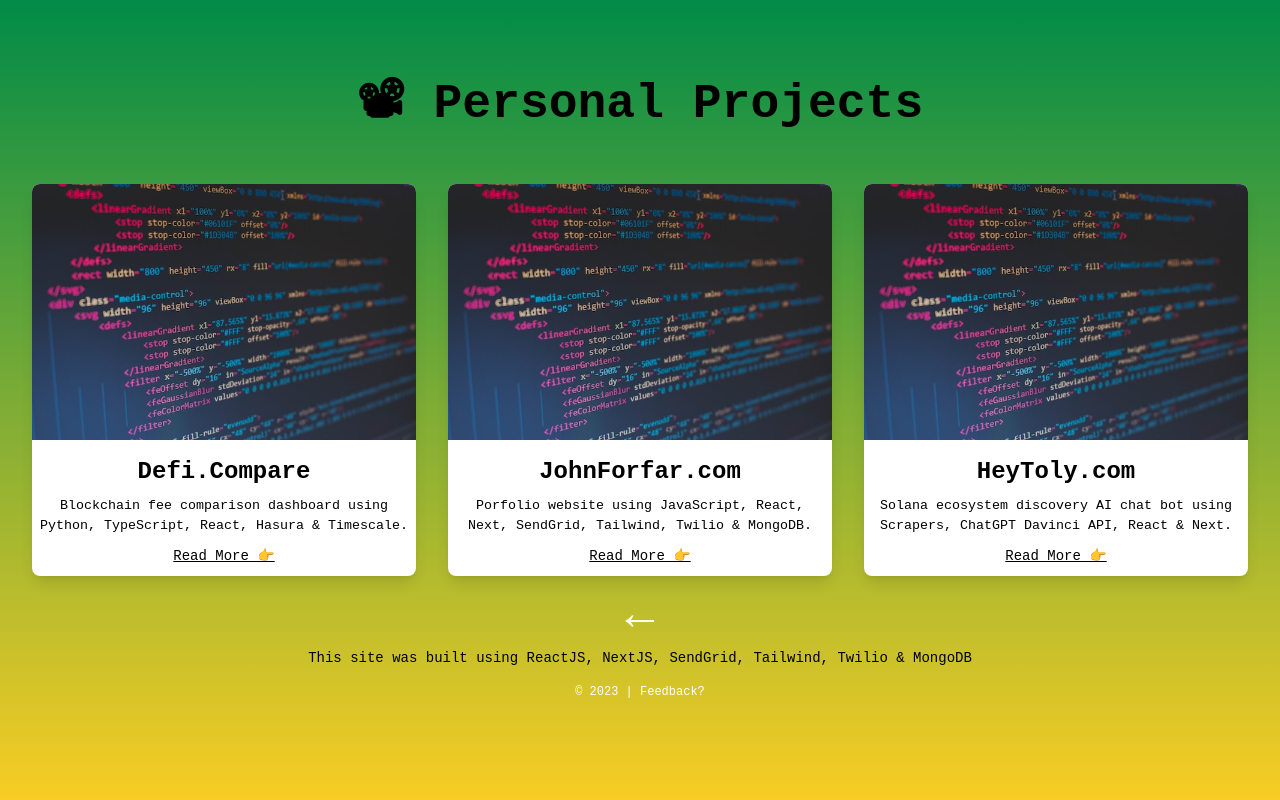
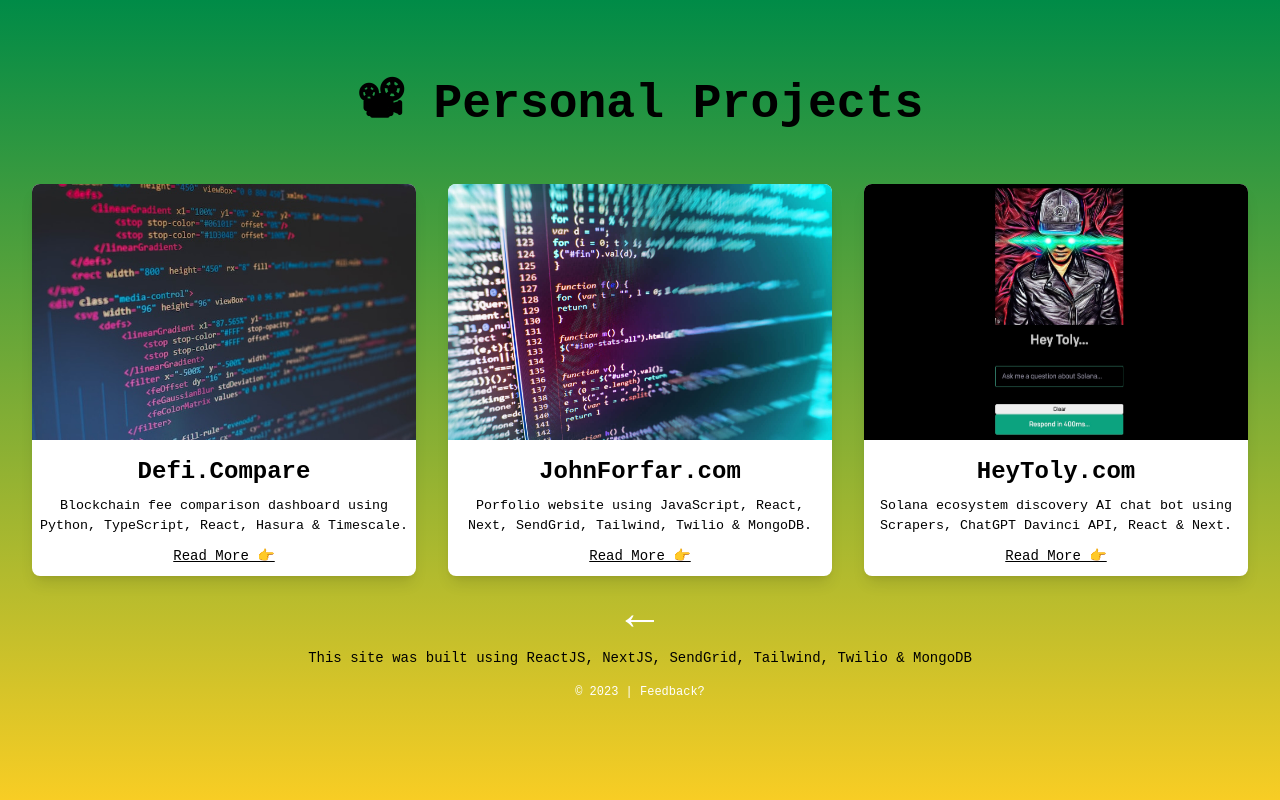
Before and after one commit to johnforfar/john-forfar-portfolio, a Next.js app: page /projects in a window 1280 px wide. Built offline with nearby package versions, Linux system fonts and the light colour scheme.

Commit message:
Project updates

```diff
--- a/pages/projects.js
+++ b/pages/projects.js
@@ -1,6 +1,8 @@
 import Head from "next/head";
 import Image from "next/image";
 import coderPic from "../public/portfolio1.jpg";
+import coderPic2 from "../public/coding.jpg";
+import heyToly from "../public/heytoly.jpg";
 import Link from "next/link";
 export default function Qualifcations() {
   return (
@@ -35,7 +37,7 @@ export default function Qualifcations() {
             {/* <!-- Column contents --> */}
             <div className="bg-white rounded-lg shadow-lg">
               {/* <!-- Card contents --> */}
-              <Image src={coderPic} className="rounded-t-lg" width={640} height={427} />
+              <Image src={coderPic2} className="rounded-t-lg" width={640} height={427} />
               <div className="p-2">
                 <h3 className="font-bold mb-2 text-2xl text-purple-700">JohnForfar.com</h3>
                 <p className="text-purple-500 mb-2">Porfolio website using JavaScript, React, Next, SendGrid, Tailwind, Twilio & MongoDB.</p>
@@ -49,11 +51,11 @@ export default function Qualifcations() {
             {/* <!-- Column contents --> */}
             <div className="bg-white rounded-lg shadow-lg">
               {/* <!-- Card contents --> */}
-              <Image src={coderPic} className="rounded-t-lg" width={640} height={427} />
+              <Image src={heyToly} className="rounded-t-lg" width={640} height={427} />
               <div className="p-2">
                 <h3 className="font-bold mb-2 text-2xl text-purple-700">HeyToly.com</h3>
                 <p className="text-purple-500 mb-2">Solana ecosystem discovery AI chat bot using Scrapers, ChatGPT Davinci API, React & Next.</p>
-                <a href="https://heytoly.com" className="text-purple-600 hover:text-purple-500 underline text-sm">Read More 👉</a>
+                <a href="https://heytoly.com" target="_blank" className="text-purple-600 hover:text-purple-500 underline text-sm">Read More 👉</a>
               </div>
             </div>
           </div>
```
Also changed, not shown: public/coding.jpg (added), public/heytoly.jpg (added).
